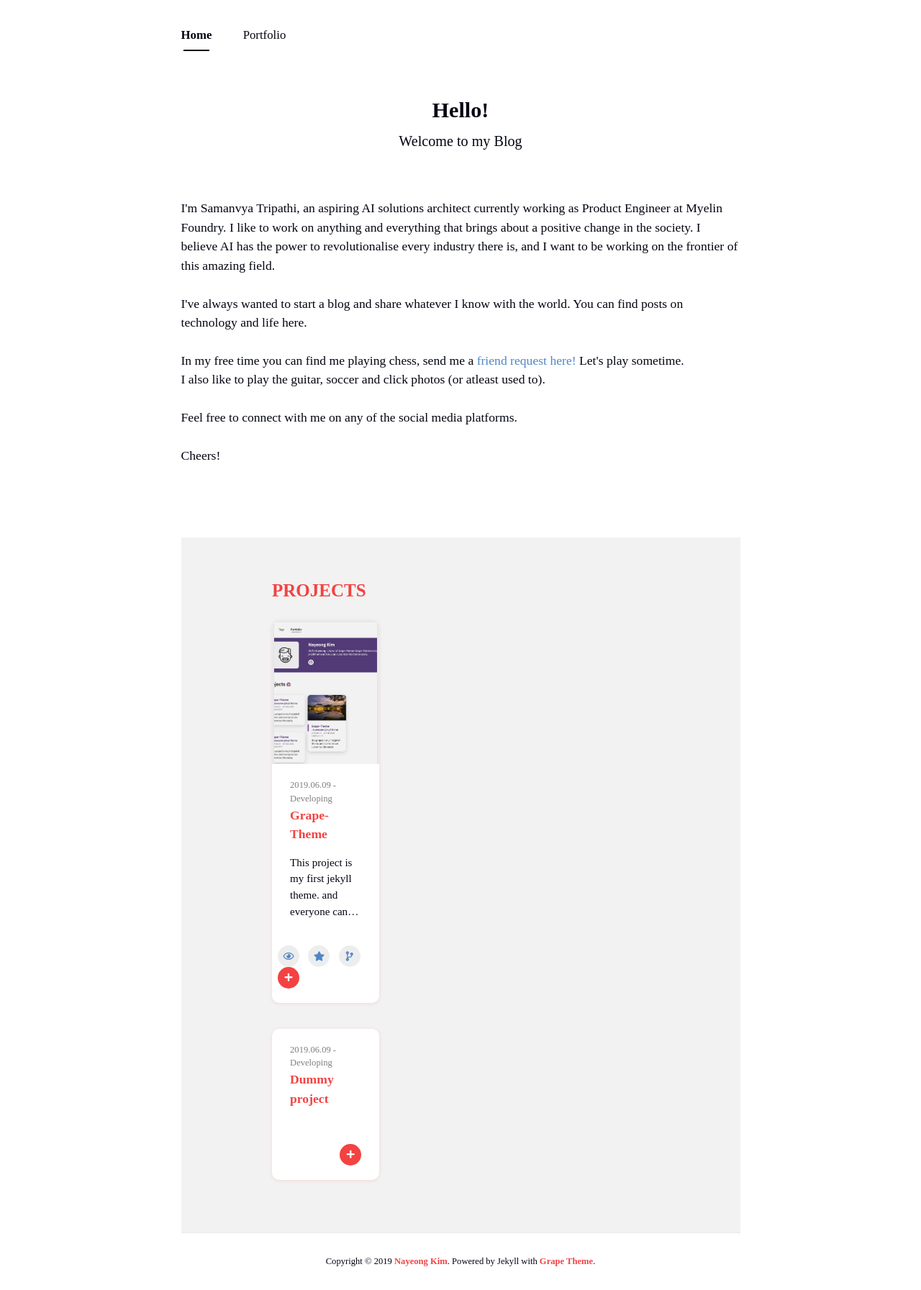
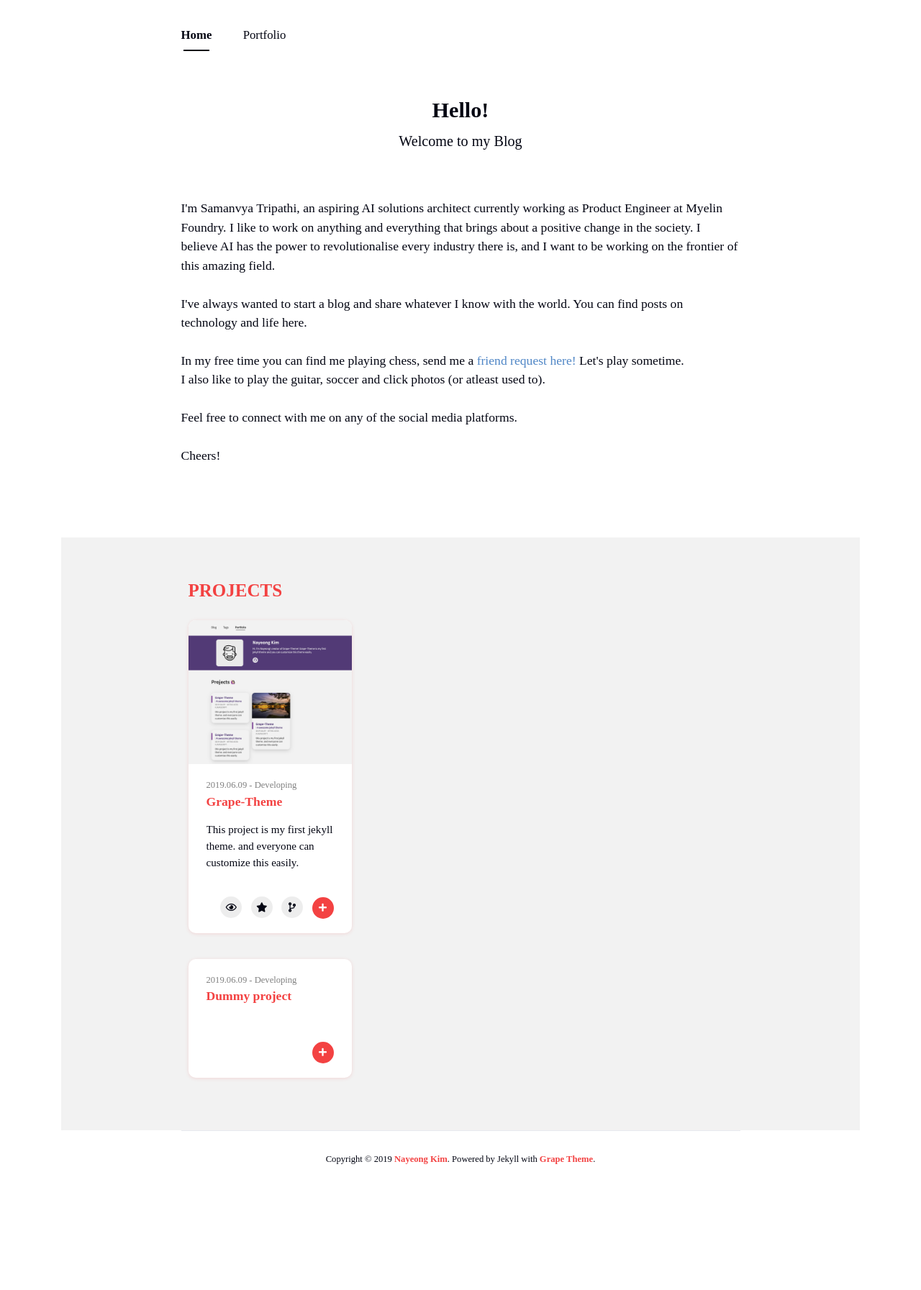
Before and after one commit to jackpraveenraj/jackpraveenraj.github.olddd, a Jekyll site: the page built from about-me.html, in a window 1280 px wide. Shown: the whole page at 72% size. Built offline with Jekyll 4.4.1, drawn with Linux system fonts in a browser that asks for light colours; nearby versions of some CDN libraries; some web fonts are replaced; after the commit the page ends 1651 px from its top, so only the background shows below that.

Commit message:
Update about.html

```diff
--- a/_layouts/about.html
+++ b/_layouts/about.html
@@ -17,9 +17,8 @@ commens: true
     Feel free to connect with me on any of the social media platforms. <br><br>
     Cheers!
   </section>
-  {% include projects.html %}
 </div>
 <!-- <div class="LI-profile-badge"  data-version="v1" data-size="medium" data-locale="en_US" data-type="vertical" data-theme="dark" data-vanity="samanvya-tripathi"><a class="LI-simple-link" href='https://in.linkedin.com/in/samanvya-tripathi?trk=profile-badge'>Samanvya Tripathi</a></div> -->
-
+{% include projects.html %}
 <!-- Footer -->
 {% include footer.html %}
```
